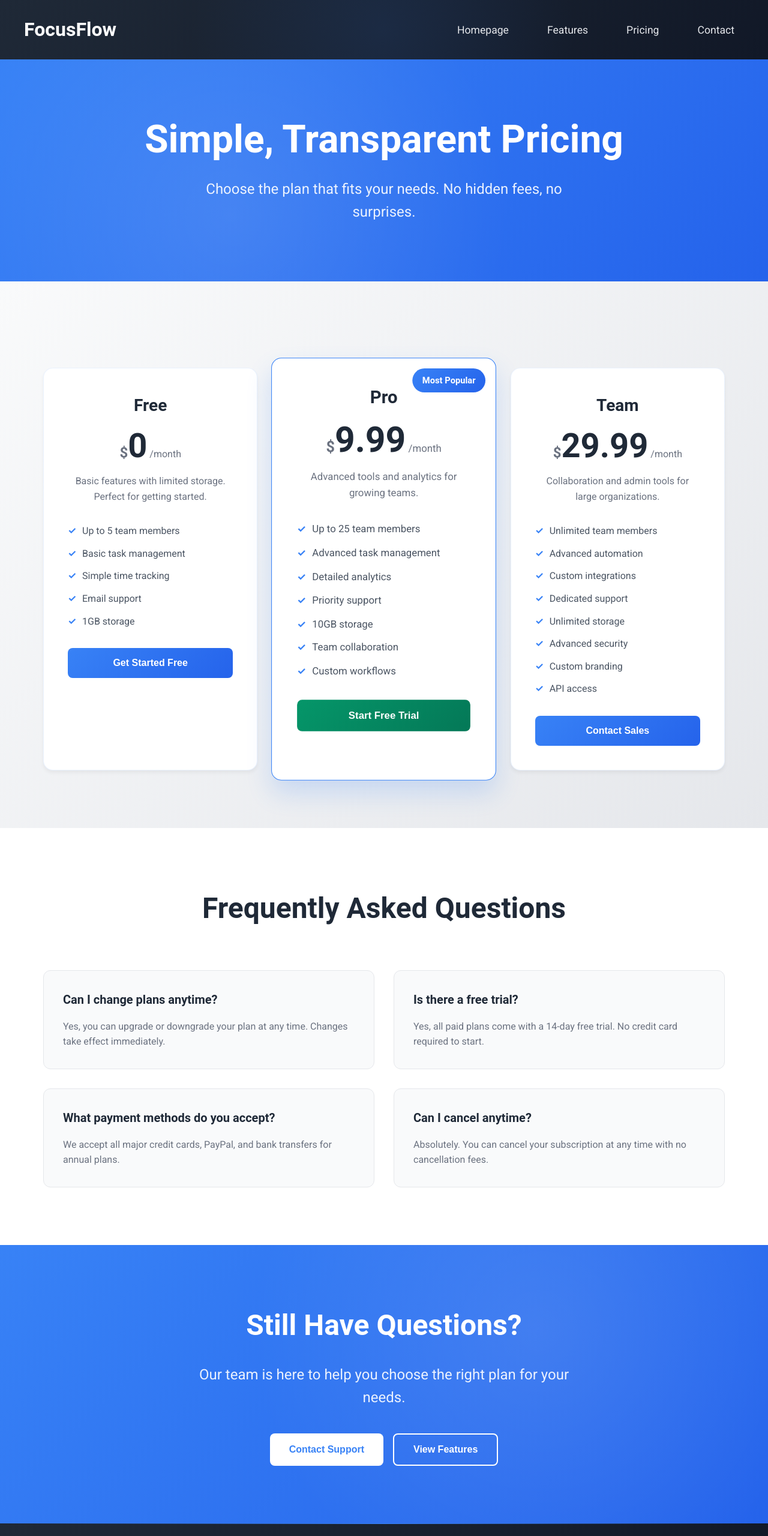
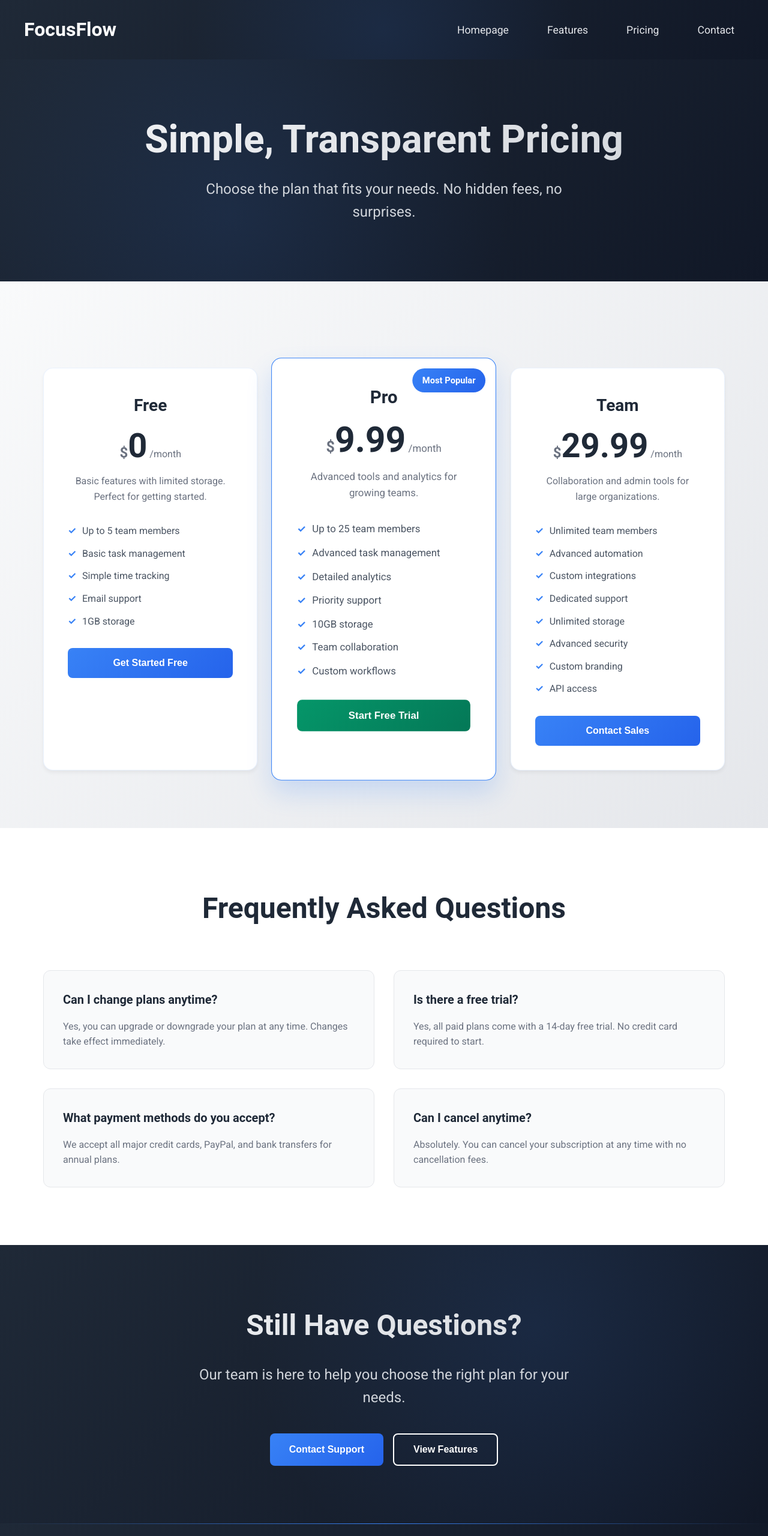
Before and after one commit to roerstrand/css-assignment-mayer, a plain HTML site: page pages/pricing.html in a window 1280 px wide. Shown: the top 2560 px of the page at 60% size. Drawn offline with Linux system fonts and the light colour scheme; files whose address does not match are found by name; a web font is replaced by a local one.

Commit message:
Make all pages consistent with homepage dark design and colors

```diff
--- a/css/styles.css
+++ b/css/styles.css
@@ -580,10 +580,11 @@ a:focus {
 
 /* New Page Styles - Hero Sections */
 .hero-section {
-    background: linear-gradient(135deg, #3882f6 0%, #2563eb 100%);
+    background: linear-gradient(135deg, #1f2937 0%, #111827 100%);
     padding: 6rem 0;
     position: relative;
     overflow: hidden;
+    color: #f3f4f6;
 }
 
 .hero-section::before {
@@ -593,7 +594,7 @@ a:focus {
     left: 0;
     right: 0;
     bottom: 0;
-    background: radial-gradient(circle at 30% 70%, rgba(255, 255, 255, 0.1) 0%, transparent 50%);
+    background: radial-gradient(circle at 30% 70%, rgba(56, 130, 246, 0.1) 0%, transparent 50%);
     pointer-events: none;
 }
 
@@ -607,14 +608,17 @@ a:focus {
 .hero-content h2 {
     font-size: clamp(2.5rem, 5vw, 4rem);
     font-weight: 700;
-    color: white;
+    background: linear-gradient(135deg, #f3f4f6 0%, #d1d5db 100%);
+    -webkit-background-clip: text;
+    -webkit-text-fill-color: transparent;
+    background-clip: text;
     margin-bottom: 1.5rem;
     line-height: 1.2;
 }
 
 .hero-content p {
     font-size: clamp(1.125rem, 2.5vw, 1.5rem);
-    color: rgba(255, 255, 255, 0.9);
+    color: #d1d5db;
     max-width: 40rem;
     margin: 0 auto;
     line-height: 1.6;
@@ -1169,7 +1173,7 @@ a:focus {
 /* CTA Section for New Pages */
 .cta-section {
     padding: 6rem 0;
-    background: linear-gradient(135deg, #3882f6 0%, #2563eb 100%);
+    background: linear-gradient(135deg, #1f2937 0%, #111827 100%);
     position: relative;
     overflow: hidden;
 }
@@ -1181,7 +1185,7 @@ a:focus {
     left: 0;
     right: 0;
     bottom: 0;
-    background: radial-gradient(circle at 70% 30%, rgba(255, 255, 255, 0.1) 0%, transparent 50%);
+    background: radial-gradient(circle at 70% 30%, rgba(56, 130, 246, 0.1) 0%, transparent 50%);
     pointer-events: none;
 }
 
@@ -1194,13 +1198,16 @@ a:focus {
 .cta-content h2 {
     font-size: clamp(2rem, 4vw, 3rem);
     font-weight: 700;
-    color: white;
+    background: linear-gradient(135deg, #f3f4f6 0%, #d1d5db 100%);
+    -webkit-background-clip: text;
+    -webkit-text-fill-color: transparent;
+    background-clip: text;
     margin-bottom: 1.5rem;
 }
 
 .cta-content p {
     font-size: clamp(1.125rem, 2.5vw, 1.5rem);
-    color: rgba(255, 255, 255, 0.9);
+    color: #d1d5db;
     margin-bottom: 2.5rem;
     max-width: 40rem;
     margin-left: auto;
@@ -1230,8 +1237,8 @@ a:focus {
 }
 
 .primary-button {
-    background: white;
-    color: #3882f6;
+    background: linear-gradient(135deg, #3882f6 0%, #2563eb 100%);
+    color: white;
 }
 
 .primary-button::before {
@@ -1241,13 +1248,13 @@ a:focus {
     left: -100%;
     width: 100%;
     height: 100%;
-    background: linear-gradient(90deg, transparent, rgba(56, 130, 246, 0.1), transparent);
+    background: linear-gradient(90deg, transparent, rgba(255, 255, 255, 0.2), transparent);
     transition: left 0.5s ease;
 }
 
 .primary-button:hover {
     transform: translateY(-0.125rem);
-    box-shadow: 0 0.5rem 1rem rgba(255, 255, 255, 0.3);
+    box-shadow: 0 0.5rem 1rem rgba(56, 130, 246, 0.3);
 }
 
 .primary-button:hover::before {
```
